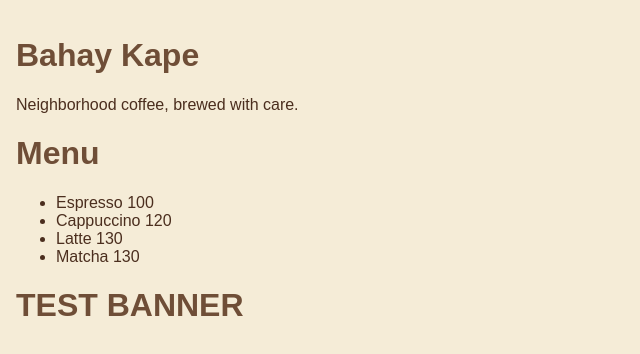
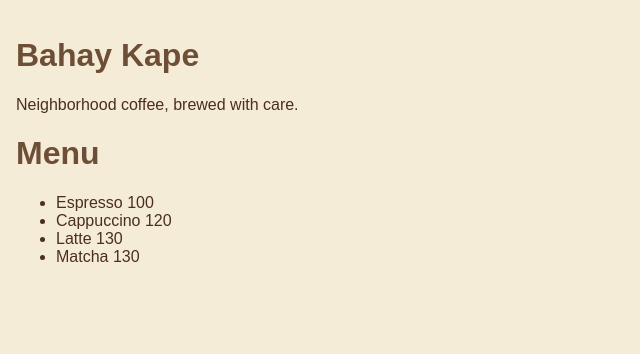
Before and after one commit to Cristhan11/bahay-kape, a plain HTML site: page index.html in a window 1280 px wide. Shown: the whole page, without its empty margins (0-640 px from the left). Drawn offline with Linux system fonts and the light colour scheme.

Commit message:
Revert "Add test banner"
This reverts commit 11456a988aa43ca7877c007866ac20aea17c95bd.

```diff
--- a/index.html
+++ b/index.html
@@ -17,8 +17,5 @@
     <li>Latte 130</li>
     <li>Matcha 130</li>
 </ul>
-
-
-<h1>TEST BANNER</h1>
 </body>
 </html>
```
